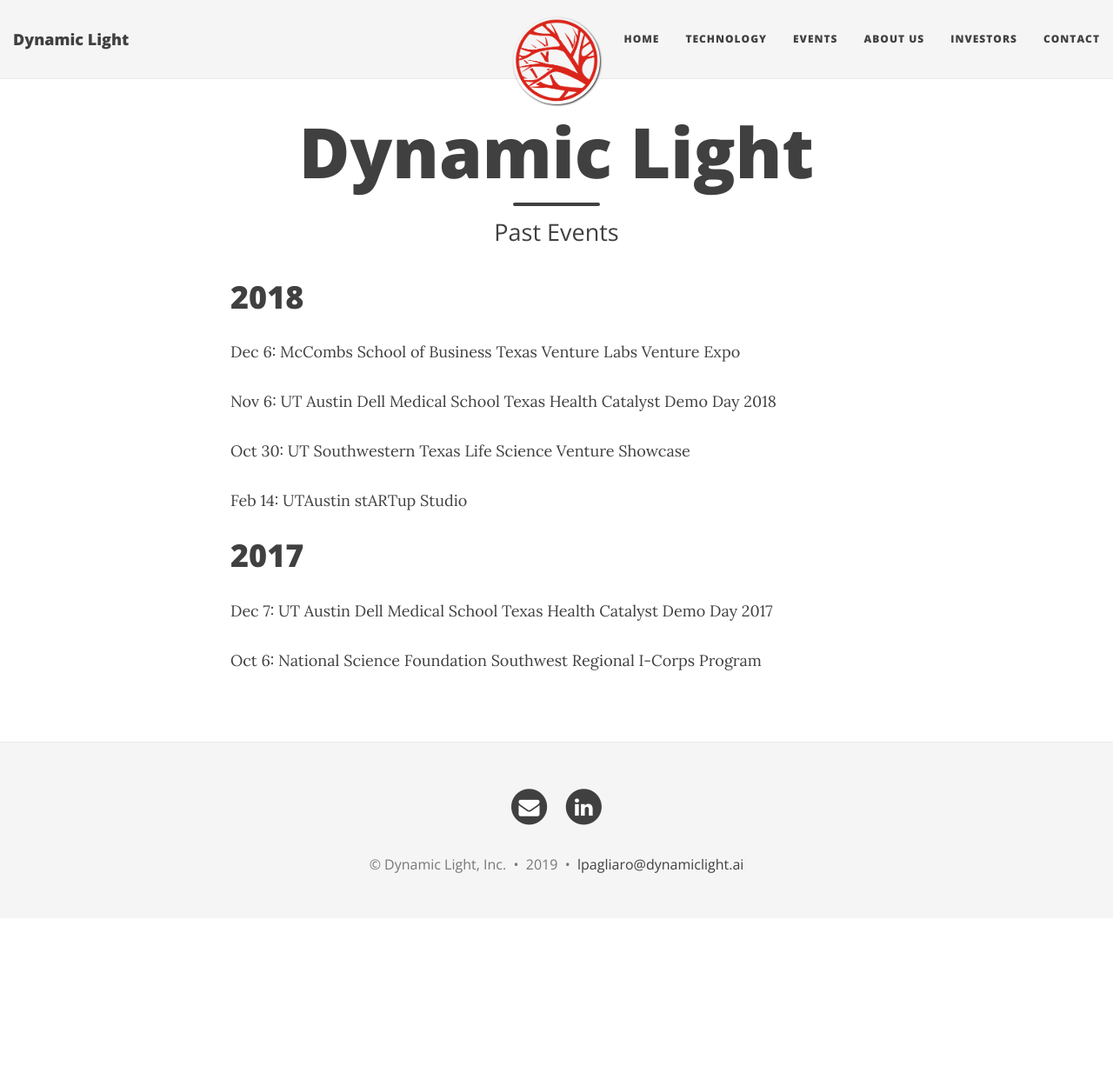
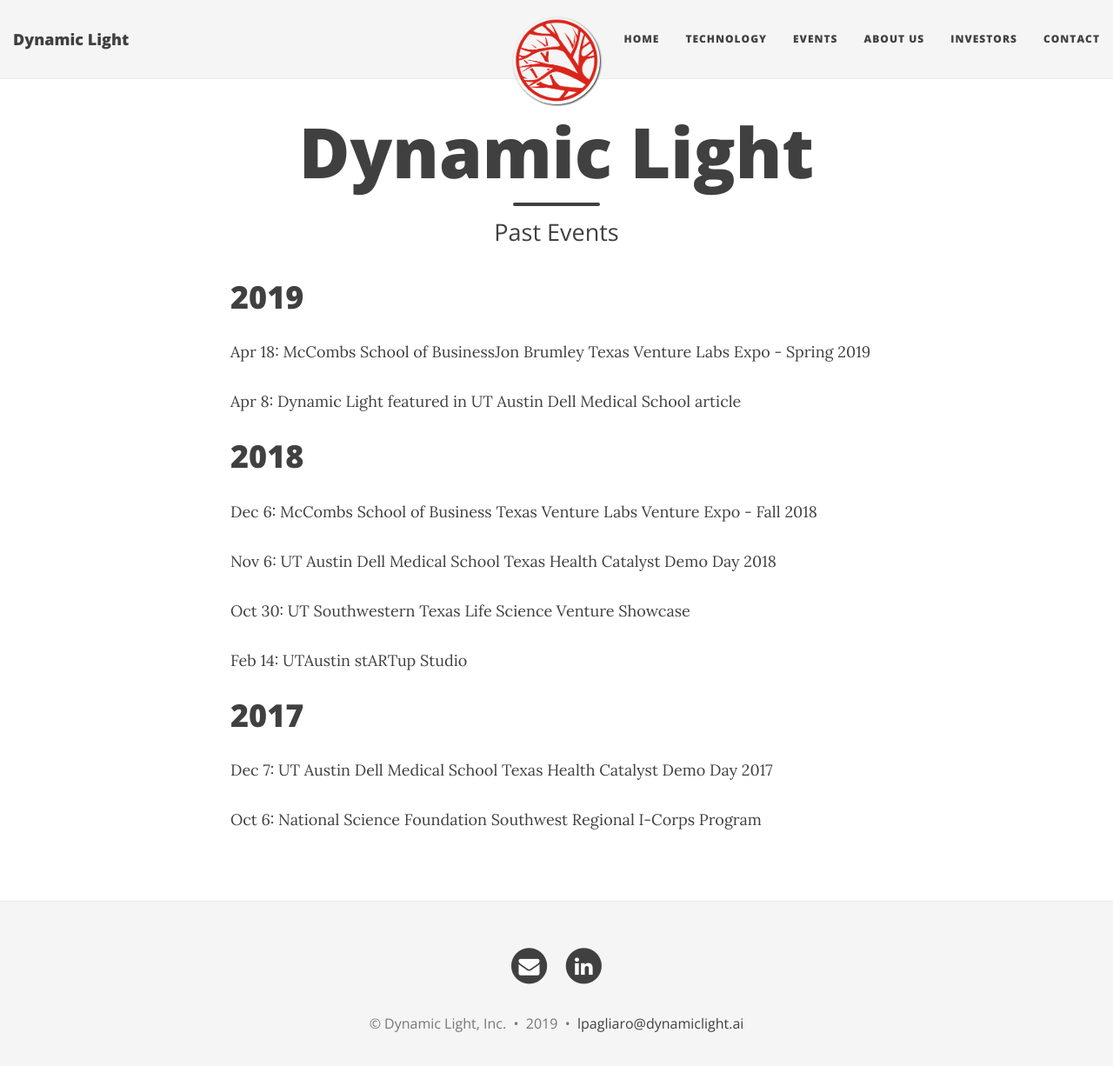
Before and after one commit to Dynamic-Light/millerd8.github.io, a Jekyll site: the page built from events.md, in a window 1280 px wide and 1239 px high. Shown: the top 1226 px of the window at 87% size. Built offline with Jekyll 4.4.1, drawn with Linux system fonts in a browser that asks for light colours; nearby versions of some CDN libraries.

Commit message:
Update events.md

```diff
--- a/events.md
+++ b/events.md
@@ -5,10 +5,18 @@
 ---
 <div>
 
+<h1> 2019 </h1>
+<md-list-item class="md-3-line">
+  <div class="md-list-item-text" layout="column">
+    <p>Apr 18: McCombs School of BusinessJon Brumley Texas Venture Labs Expo - Spring 2019 </p>
+    <p>Apr 8: Dynamic Light featured in UT Austin Dell Medical School article  </p>
+  </div>
+</md-list-item>
+
 <h1> 2018 </h1>
 <md-list-item class="md-3-line">
   <div class="md-list-item-text" layout="column">
-    <p>Dec 6: McCombs School of Business Texas Venture Labs Venture Expo </p>
+    <p>Dec 6: McCombs School of Business Texas Venture Labs Venture Expo - Fall 2018 </p>
     <p>Nov 6: UT Austin Dell Medical School Texas Health Catalyst Demo Day 2018 </p>
     <p>Oct 30: UT Southwestern Texas Life Science Venture Showcase </p>
     <p>Feb 14: UTAustin stARTup Studio </p>
```
